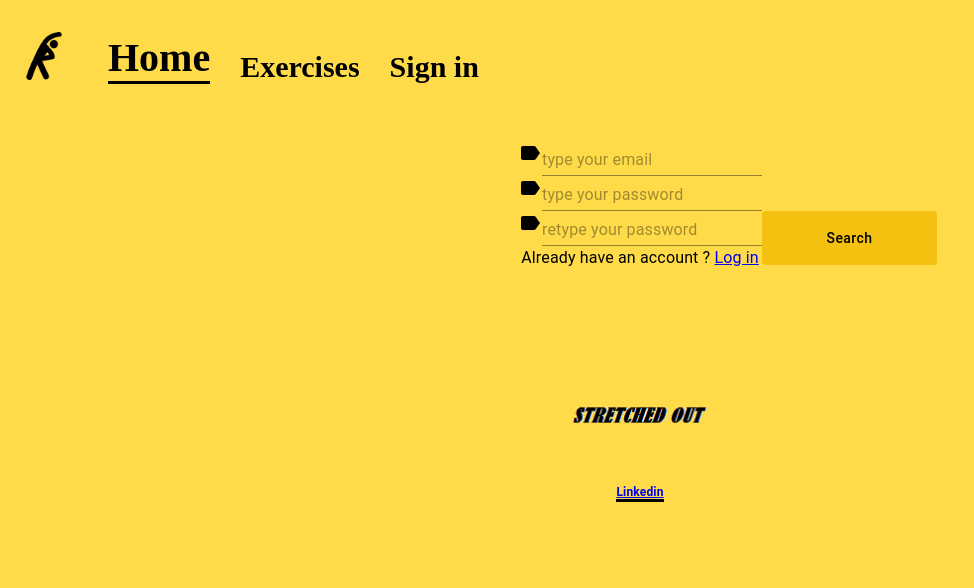
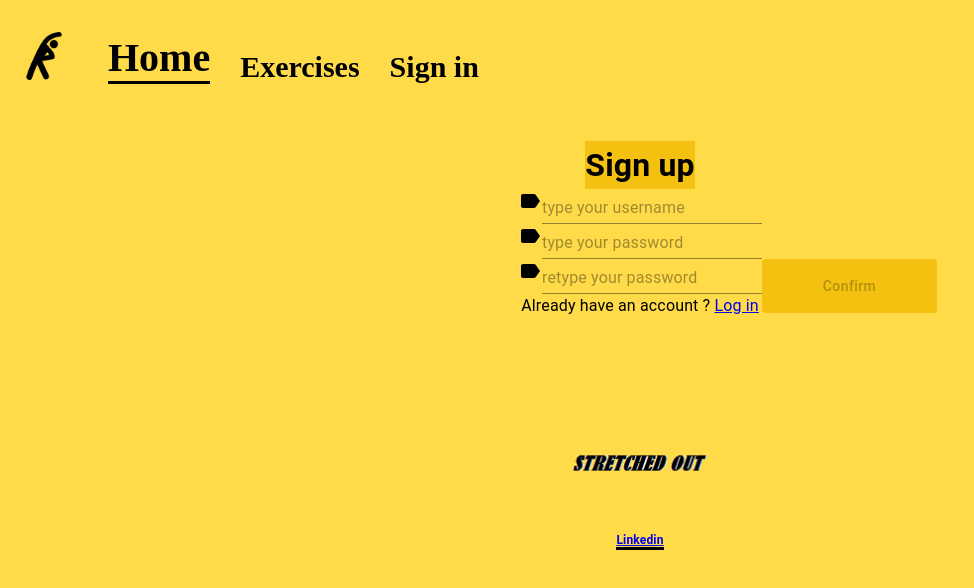
Before and after one commit to youssoufmiyad/app_muscle, a React (Create React App) app: page /signup in a window 1280 px wide. Shown: the top 588 px of the page, without its empty margins (0-974 px from the left). Built offline with nearby package versions, Linux system fonts and the light colour scheme.

Commit message:
accurate form

```diff
--- a/src/App.css
+++ b/src/App.css
@@ -108,6 +108,42 @@ body {
     text-decoration: none;
   }
 
+  .instructions {
+    font-size: 1rem;
+    border-radius: 0.5rem;
+    background: #F4C111;
+    color: #000;
+    padding: 0.25rem;
+    position: relative;
+    bottom: -10px;
+}
+
+.instructions > svg {
+    margin-right: 0.25rem;
+}
+
+.offscreen {
+    position: absolute;
+    left: -9999px;
+}
+
+.valid {
+  color: limegreen;
+  margin-left: 0.25rem;
+}
+
+.hide {
+  display: none;
+}
+
+.errmsg {
+  background-color: lightpink;
+  color: firebrick;
+  font-weight: bold;
+  padding: 0.5rem;
+  margin-bottom: 0.5rem;
+}
+
   @media screen and (max-width:1200px) {
     .detail-image {
       width: 300px;
--- a/src/components/Detail.js
+++ b/src/components/Detail.js
@@ -31,8 +31,8 @@ const Detail = ({ exerciseDetail }) => {
                 </Typography>
                 <Typography sx={{ fontSize: { lg: '24px', xs: '18px' } }} variant='h6'>
                     Exercises keep you strong.{' '}
-                    <span style={{ textTransform: 'capitalize' }}>{name}</span> is a pretty descent<br /> exercises to target your {target}. It will help you improve your{bodyPart}
-                    <br /> mood and gain energy.
+                    <span style={{ textTransform: 'capitalize' }}>{name}</span> is a pretty descent<br /> exercises to target your {target}. It will help you improve your {bodyPart}
+                    <br />.
                 </Typography>
                 {extraDetail.map((item) => {
                     <Stack key={item.name} gap="30px" direction={'column'} alignItems={"center"}>
--- a/src/pages/Signup.js
+++ b/src/pages/Signup.js
@@ -1,39 +1,157 @@
 import { Label } from '@mui/icons-material'
 import { Button, Input, Stack, Link, Typography } from '@mui/material'
-import React, { useState } from 'react'
+import React, { useState, useRef, useEffect } from 'react'
+import { faCheck, faTimes, faInfoCircle } from '@fortawesome/free-solid-svg-icons'
+import { FontAwesomeIcon } from '@fortawesome/react-fontawesome'
+
+const USER_REGEX = /^[A-z][A-z0-9.-_]+@[A-Za-z0-9.-]{1,23}$/;
+const PWD_REGEX = /^(?=.*[a-z])(?=.*[A-Z])(?=.*[0-9]).{8,24}$/;
 
 const Signup = () => {
-    const [email, setEmail] = useState('');
+    const userRef = useRef();
+    const errRef = useRef();
+
+    const [user, setUser] = useState('');
+    const [validName, setValidName] = useState(false);
+    const [userFocus, setUserFocus] = useState(false);
+
     const [password, setPassword] = useState('');
-    const [passwordCheck, setPasswordCheck] = useState("");
+    const [validPassword, setValidPassword] = useState(false);
+    const [passwordFocus, setPasswordFocus] = useState(false);
 
-    const handleSubmit = (e) => {
+    const [matchPwd, setMatchPwd] = useState("");
+    const [validMatch, setValidMatch] = useState(false);
+    const [matchFocus, setMatchFocus] = useState(false);
+
+    const [errMsg, setErrMsg] = useState('');
+    const [success, setSuccess] = useState(false);
+
+    useEffect(() => {
+        if (!userRef.current) { return; }
+        userRef.current.focus();
+    }, [])
+
+    useEffect(() => {
+        setValidName(USER_REGEX.test(user));
+        console.log(`is ${user} valid: ${validName}`)
+    }, [user])
+
+    useEffect(() => {
+        setValidPassword(PWD_REGEX.test(password));
+        console.log(`is ${password} valid: ${validPassword}`)
+    }, [password])
+
+    useEffect(() => {
+        setValidMatch(password == matchPwd);
+        console.log(`is ${matchPwd} equal to ${password}: ${validMatch}`)
+    }, [matchPwd])
+
+    useEffect(() => {
+        setErrMsg('');
+    }, [user, password, matchPwd])
+
+    const handleSubmit = async (e) => {
         e.preventDefault();
-        console.log("email = " + email + " password = " + password);
+        // if button enabled with JS hack
+        const v1 = USER_REGEX.test(user);
+        const v2 = PWD_REGEX.test(password);
+        if (!v1 || !v2 || !validMatch) {
+            setErrMsg("Invalid Entry");
+            return;
+        }
+
+        console.log(`user = ${user} pwd = ${password}`)
+        setSuccess(true);
     }
 
     return (
+        <>
+            {success ? (
+                <section>
+                    <h1>Success!</h1>
+                    <p>
+                        <a href="login">Sign In</a>
+                    </p>
+                </section>
+            ) : (
                 <Stack alignItems="center" mt="37px"
                     justifyContent="center" p="20px">
-            <form>
-                <Label for="email">email</Label>
-                <Input type='email' placeholder='type your email' id="email" name="email"
-                    onChange={(e) => {
-                        setEmail(e.target.value);
-                    }} />
+                    {/* Error */}
+                    <p ref={errRef} className={errMsg ? "errmsg" : "offscreen"} aria-live='assertive'>{errMsg}</p>
+
+                    <Typography bgcolor='#F4C111'><h1>Sign up</h1></Typography>
+                    <form method="post" onSubmit={(e) => handleSubmit(e)}>
+                        {/* textfield username */}
+                        <Label htmlFor="user">user:
+                            <FontAwesomeIcon icon={faCheck} className={validName ? "valid" : "hide"} />
+                            <FontAwesomeIcon icon={faTimes} className={validName || !user ? "hide" : "invalid"} /></Label>
+                        <Input
+                            type='text'
+                            placeholder='type your username'
+                            id="user"
+                            autoComplete='off'
+                            onChange={(e) => setUser(e.target.value)}
+                            aria-invalid={validName ? "false" : "true"}
+                            aria-describedby='uidnote'
+                            onFocus={() => setUserFocus(true)}
+                            onBlur={() => setUserFocus(false)}
+                            required />
+                        <p id='uidnote' className={userFocus && user && !validName ? "instructions" : "offscreen"}>
+                            <FontAwesomeIcon icon={faInfoCircle} />
+                            4 to 24 characters.<br />
+                            Must be an email
+                        </p>
+
                         <br></br>
-                <Label for="password">password</Label>
+
+                        {/*textfield password */}
+                        <Label for="password">password:
+                            <FontAwesomeIcon icon={faCheck} className={validPassword ? "valid" : "hide"} />
+                            <FontAwesomeIcon icon={faTimes} className={validPassword || !password ? "hide" : "invalid"} /></Label>
                         <Input type='password' placeholder='type your password' id="password" name="password"
                             onChange={(e) => {
-                        setPassword(e.target.value);
-                    }} />
+                                setPassword(e.target.value)
+                            }}
+                            aria-invalid={!validPassword ? "false" : "true"}
+                            aria-describedby='pwdnote'
+                            onFocus={() => setUserFocus(true)}
+                            onBlur={() => setUserFocus(false)}
+                            required />
+                        <p id='pwdnote' className={passwordFocus && !validPassword ? "instructions" : "offscreen"}>
+                            <FontAwesomeIcon icon={faInfoCircle} />
+                            8 to 24 characters.<br />
+                            Must include letters (uppercase/lowercase) and a number
+                        </p>
+
                         <br></br>
-                <Label for="confirmPassword">confirm your password</Label>
-                <Input type='password' placeholder='retype your password' id="confirmPassword" name="confirmPassword"
+
+                        {/* textfield password check */}
+                        <Label for="confirmPassword">confirm your password:
+                            <FontAwesomeIcon icon={faCheck} className={validMatch && matchPwd ? "valid" : "hide"} />
+                            <FontAwesomeIcon icon={faTimes} className={validMatch || !matchPwd ? "hide" : "invalid"} /></Label>
+                        <Input
+                            type='password'
+                            placeholder='retype your password'
+                            id="confirmPassword"
+                            name="confirmPassword"
                             onChange={(e) => {
-                        setPasswordCheck(e.target.value);
-                    }} />
-                <Button className="search-btn"
+                                setMatchPwd(e.target.value)
+                            }}
+                            aria-invalid={validMatch ? "false" : "true"}
+                            aria-describedby='confirmPasswordNote'
+                            onFocus={() => setUserFocus(true)}
+                            onBlur={() => setUserFocus(false)}
+                            required />
+                        <p id='confirmPasswordNote' className={matchFocus && !validMatch ? "instructions" : "offscreen"}>
+                            <FontAwesomeIcon icon={faInfoCircle} />
+                            Must be the same as the previous input<br />
+                        </p>
+
+
+                        {/* Submit button */}
+                        <Button type='submit'
+                            disabled={!validName || !validPassword || !validMatch ? true : false}
+                            className="search-btn"
                             sx={{
                                 bgcolor: '#F4C111',
                                 color: '#000',
@@ -43,22 +161,18 @@ const Signup = () => {
                                 height: '54px',
                                 position: "absolute",
                             }}
-                    onClick={(e) => {
-                        if(passwordCheck === password){
-                            handleSubmit(e);
-                        }else{
-                            console.log("2 different passwords")
-                        }
+                        >
+                            Confirm
+                        </Button>
 
-                    }}>
-                    Search
-                </Button>
-            </form>
-            <Link marginTop="" underline="none" color="ButtonHighlight" style={{ textDecoration: 'none', color: '#000000', fontSize: "12px", fontWeight: "700" }}>
+                    </form><Link marginTop="" underline="none" color="ButtonHighlight" style={{ textDecoration: 'none', color: '#000000', fontSize: "12px", fontWeight: "700" }}>
                         <Typography>Already have an account ? <a href='login'>Log in</a></Typography>
                     </Link>
 
-        </Stack>
+                </Stack >
+            )
+            }
+        </>
     )
 }
 
```
Also changed, not shown: package.json (+19 -13 lines), src/components/ExerciseVideos.js (+9 -8 lines), src/pages/ExerciseDetail.js (+7 -5 lines). Lines whose indentation alone changed are shown as unchanged.
